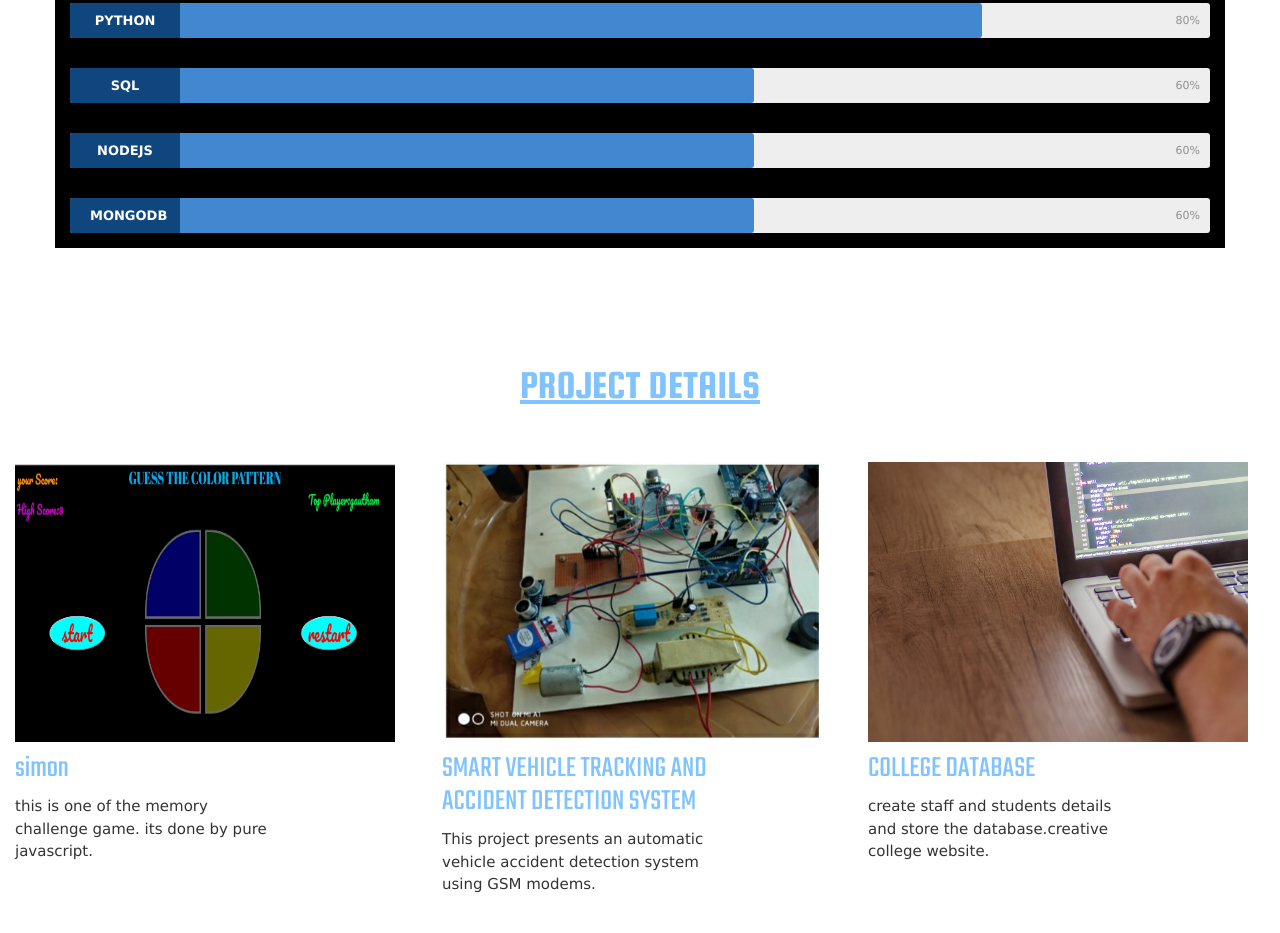
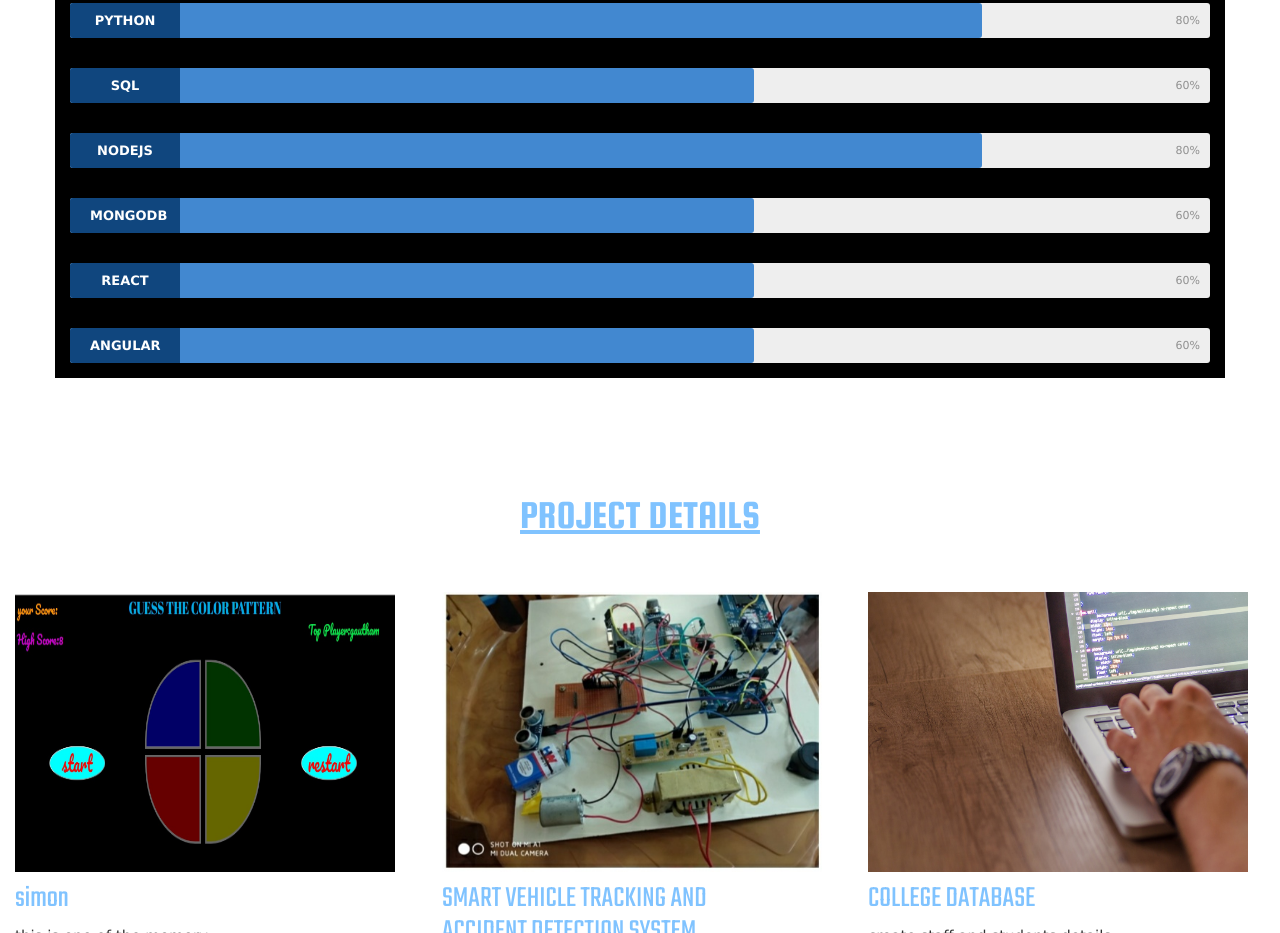
Before and after one commit to gauthamej/gauthamej.github.io, a plain HTML site: page index.html in a window 1280 px wide. Shown: the part 1752-2685 px from the top of the page. Drawn offline with nearby package versions, Linux system fonts and the light colour scheme.

Commit message:
Update index.html

```diff
--- a/index.html
+++ b/index.html
@@ -142,10 +142,10 @@
 	<div class="skill-bar-percent">60%</div>
 </div>
 
-<div class="skillbar clearfix form-group3" data-percent="60%" data-aos="fade-right">
+<div class="skillbar clearfix form-group3" data-percent="80%" data-aos="fade-right">
 	<div class="skillbar-title" style="background: #124e8c;"><span>NODEJS</span></div>
 	<div class="skillbar-bar" style="background: #4288d0;"></div>
-	<div class="skill-bar-percent">60%</div>
+	<div class="skill-bar-percent">80%</div>
 </div>
 
 <div class="skillbar clearfix form-group3" data-percent="60%" data-aos="fade-left">
@@ -153,7 +153,21 @@
 	<div class="skillbar-bar" style="background: #4288d0;"></div>
 	<div class="skill-bar-percent">60%</div>
 </div>
+
+<div class="skillbar clearfix form-group3" data-percent="60%" data-aos="fade-left">
+	<div class="skillbar-title" style="background: #124e8c;"><span>REACT</span></div>
+	<div class="skillbar-bar" style="background: #4288d0;"></div>
+	<div class="skill-bar-percent">60%</div>
 </div>
+
+<div class="skillbar clearfix form-group3" data-percent="60%" data-aos="fade-left">
+	<div class="skillbar-title" style="background: #124e8c;"><span>ANGULAR </span></div>
+	<div class="skillbar-bar" style="background: #4288d0;"></div>
+	<div class="skill-bar-percent">60%</div>
+</div>
+</div>
+</div>
+
 
 
 
@@ -209,7 +223,7 @@
 	</div>
 
 	<div class="col-md-6 border">
-	<h1 class="text-center name head " data-aos="zoom-in">CONTACT ME</h1>
+	<h1 class="text-center name head top" data-aos="zoom-in">CONTACT ME</h1>
 	<label class="form-group2 headfont5">EMAIL  </label>
 	<span class="space1 headfont5"> :gauthamej76@gmail.com</span><br>
 	<label class="form-group1 headfont5"> MOBILE  </label>
```
